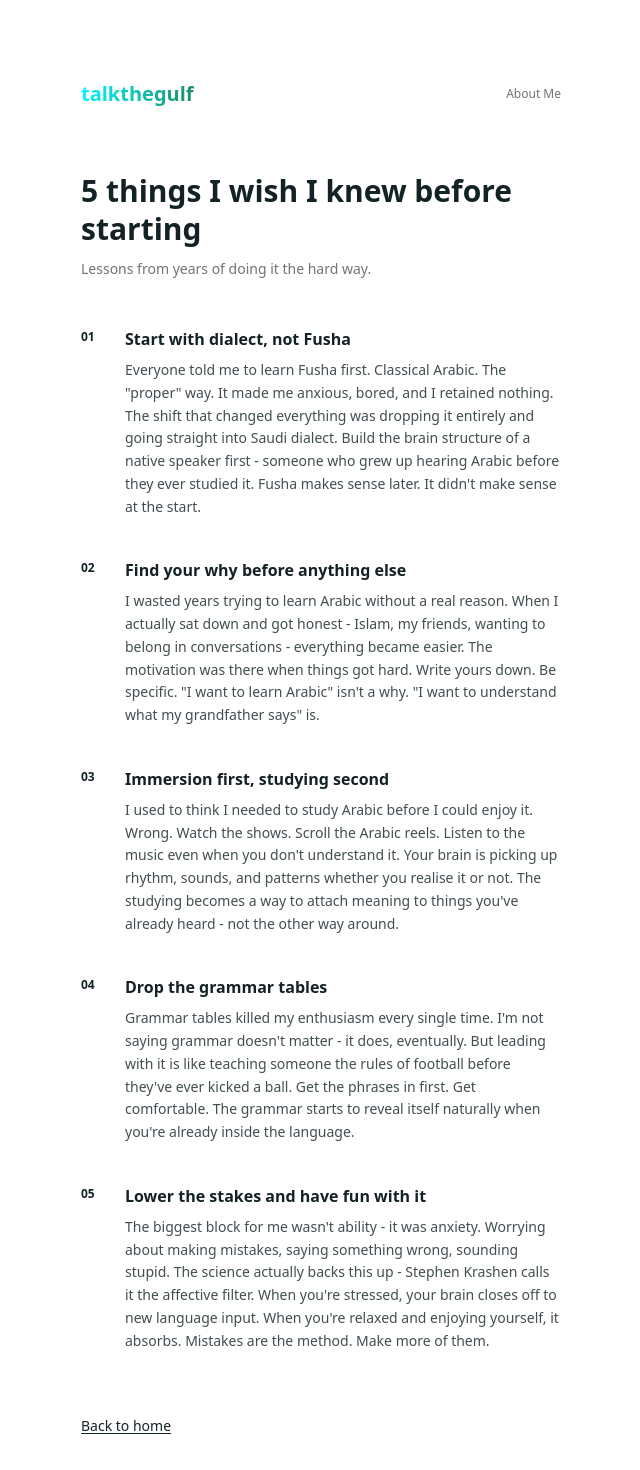
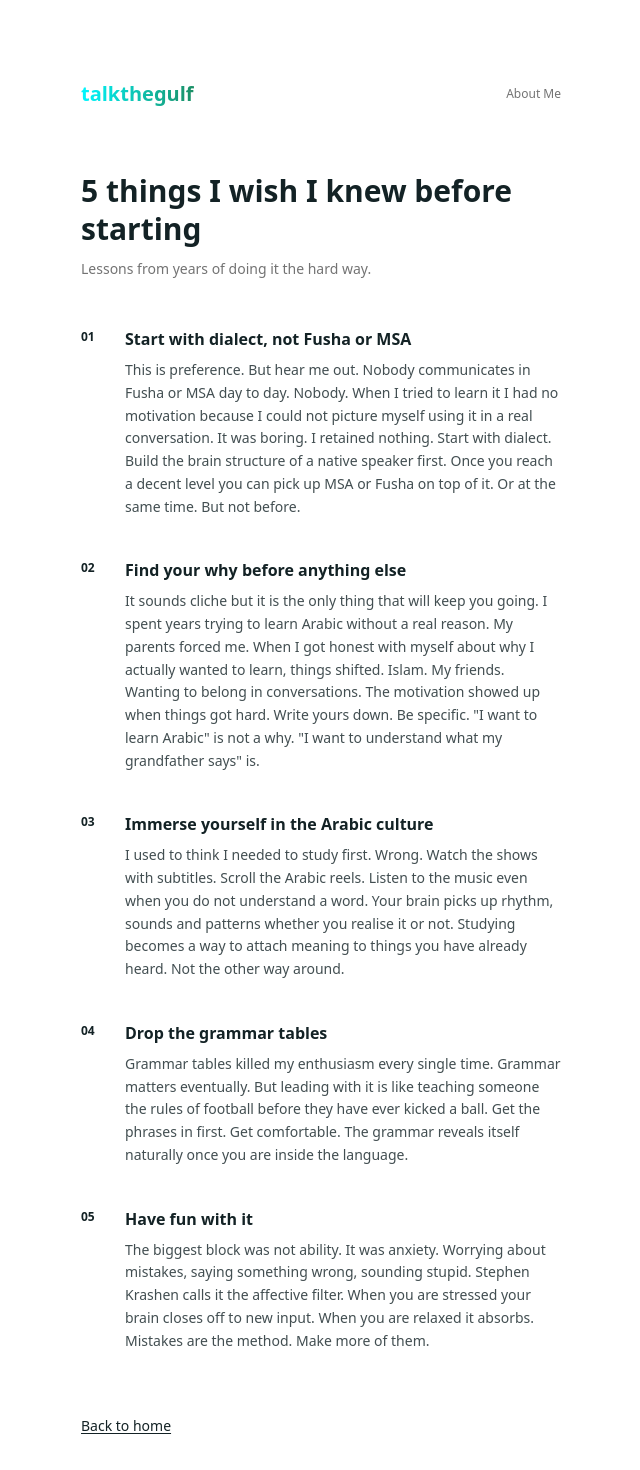
Before and after one commit to hamzahabdh/v0-talkthegulf, a Next.js app: page /5-things in a window 1280 px wide. Shown: the top 1470 px of the page, without its empty margins (319-959 px from the left). Built offline with nearby package versions, Linux system fonts and the light colour scheme; a web font is replaced by a local one.

Commit message:
update 5 things copy

```diff
--- a/app/5-things/page.tsx
+++ b/app/5-things/page.tsx
@@ -3,28 +3,28 @@ import Link from "next/link"
 const things = [
   {
     number: "01",
-    title: "Start with dialect, not Fusha",
-    body: "Everyone told me to learn Fusha first. Classical Arabic. The \"proper\" way. It made me anxious, bored, and I retained nothing. The shift that changed everything was dropping it entirely and going straight into Saudi dialect. Build the brain structure of a native speaker first - someone who grew up hearing Arabic before they ever studied it. Fusha makes sense later. It didn't make sense at the start.",
+    title: "Start with dialect, not Fusha or MSA",
+    body: "This is preference. But hear me out. Nobody communicates in Fusha or MSA day to day. Nobody. When I tried to learn it I had no motivation because I could not picture myself using it in a real conversation. It was boring. I retained nothing. Start with dialect. Build the brain structure of a native speaker first. Once you reach a decent level you can pick up MSA or Fusha on top of it. Or at the same time. But not before.",
   },
   {
     number: "02",
     title: "Find your why before anything else",
-    body: "I wasted years trying to learn Arabic without a real reason. When I actually sat down and got honest - Islam, my friends, wanting to belong in conversations - everything became easier. The motivation was there when things got hard. Write yours down. Be specific. \"I want to learn Arabic\" isn't a why. \"I want to understand what my grandfather says\" is.",
+    body: "It sounds cliche but it is the only thing that will keep you going. I spent years trying to learn Arabic without a real reason. My parents forced me. When I got honest with myself about why I actually wanted to learn, things shifted. Islam. My friends. Wanting to belong in conversations. The motivation showed up when things got hard. Write yours down. Be specific. \"I want to learn Arabic\" is not a why. \"I want to understand what my grandfather says\" is.",
   },
   {
     number: "03",
-    title: "Immersion first, studying second",
-    body: "I used to think I needed to study Arabic before I could enjoy it. Wrong. Watch the shows. Scroll the Arabic reels. Listen to the music even when you don't understand it. Your brain is picking up rhythm, sounds, and patterns whether you realise it or not. The studying becomes a way to attach meaning to things you've already heard - not the other way around.",
+    title: "Immerse yourself in the Arabic culture",
+    body: "I used to think I needed to study first. Wrong. Watch the shows with subtitles. Scroll the Arabic reels. Listen to the music even when you do not understand a word. Your brain picks up rhythm, sounds and patterns whether you realise it or not. Studying becomes a way to attach meaning to things you have already heard. Not the other way around.",
   },
   {
     number: "04",
     title: "Drop the grammar tables",
-    body: "Grammar tables killed my enthusiasm every single time. I'm not saying grammar doesn't matter - it does, eventually. But leading with it is like teaching someone the rules of football before they've ever kicked a ball. Get the phrases in first. Get comfortable. The grammar starts to reveal itself naturally when you're already inside the language.",
+    body: "Grammar tables killed my enthusiasm every single time. Grammar matters eventually. But leading with it is like teaching someone the rules of football before they have ever kicked a ball. Get the phrases in first. Get comfortable. The grammar reveals itself naturally once you are inside the language.",
   },
   {
     number: "05",
-    title: "Lower the stakes and have fun with it",
-    body: "The biggest block for me wasn't ability - it was anxiety. Worrying about making mistakes, saying something wrong, sounding stupid. The science actually backs this up - Stephen Krashen calls it the affective filter. When you're stressed, your brain closes off to new language input. When you're relaxed and enjoying yourself, it absorbs. Mistakes are the method. Make more of them.",
+    title: "Have fun with it",
+    body: "The biggest block was not ability. It was anxiety. Worrying about mistakes, saying something wrong, sounding stupid. Stephen Krashen calls it the affective filter. When you are stressed your brain closes off to new input. When you are relaxed it absorbs. Mistakes are the method. Make more of them.",
   },
 ]
 
```
